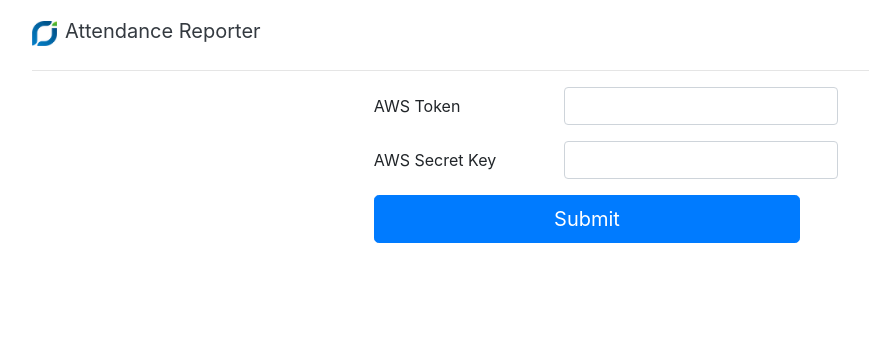
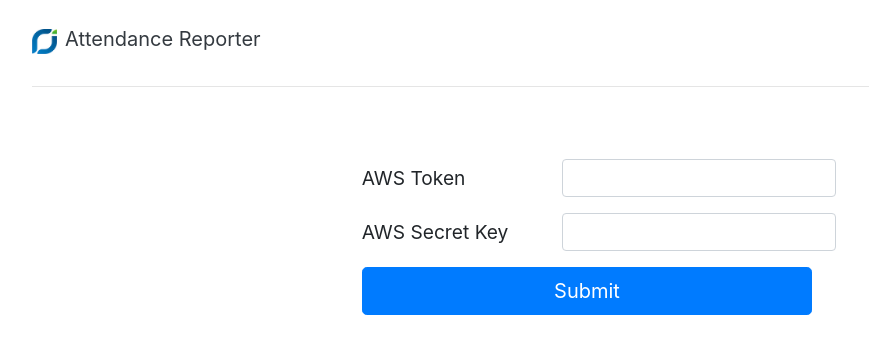
Before and after one commit to Neeraj452/HDFC_Attendance_Reporter, a React (Create React App) app: page / in a window 1280 px wide. Shown: the top 354 px of the page, without its empty margins (53-922 px from the left). Built offline with nearby package versions, Linux system fonts and the light colour scheme.

Commit message:
first Commit

```diff
--- a/src/App.js
+++ b/src/App.js
@@ -1,5 +1,6 @@
 // App.js - WEB
 import React from "react";
+import './App.css';
 import { Route, Switch } from 'react-router-dom';
 import UserInput from "./components/UserInput"
 import Employee from "./components/Employee";
--- a/src/components/HomeScreen.js
+++ b/src/components/HomeScreen.js
@@ -50,7 +50,7 @@ class HomeScreen extends React.Component {
             <Fragment>
                 <nav className="navbar navbar-expand-sm mt-2 ">
                     <div className="container">
-                        <div className="float-start">
+                        <div className="float-start my-2">
                             <a href="https://rjs.in" target="_blank" className=" text-dark d-inline"><img src={RJSlogo} alt="RJS" width="25" className="mr-2" /></a>
                             <NavLink className="text-dark text-decoration-none d-inline " to="/" style={{ fontSize: "20px" }}>Attendance Reporter </NavLink>
                         </div>
--- a/src/components/UserInput.js
+++ b/src/components/UserInput.js
@@ -15,14 +15,18 @@ const UserInput = () => {
       setShow(true)
     }
     else {
+      console.log("token", token)
       history.push('/Employee')
     }
   }
+
+
   useEffect(() => {
     dispatch(headerShow(true))
   }, [])
   return (
     <div>
+
       {show && <Modal show={show}>
         <Modal.Header><h3>Login</h3>
           <button className="close" onClick={() => setShow(false)} data-dismiss="modal" aria-label="Close">
@@ -34,9 +38,10 @@ const UserInput = () => {
           <Button type='button' onClick={() => setShow(false)} style={{ width: "80px" }}> Ok </Button>
         </Modal.Footer>
       </Modal>}
+
       <div className="container">
-        <div className="row col-7 mx-auto align-items-center d-flex justify-content-center">
-          <form className="form-horizontal hr" required>
+        <div className="row col-7 mx-auto align-items-center d-flex justify-content-center mt-5">
+          <form className="form-horizontal hr mt-4" required>
             <div className="form-group form-inline">
               <div className="control-label col-sm-4 col-lg-5">
                 <lebel className="font-size "> AWS Token </lebel>
@@ -63,9 +68,14 @@ const UserInput = () => {
               </button>
             </div>
           </form>
+
         </div>
       </div>
+
+
     </div>
+
+
   );
 }
 export default UserInput;
```
